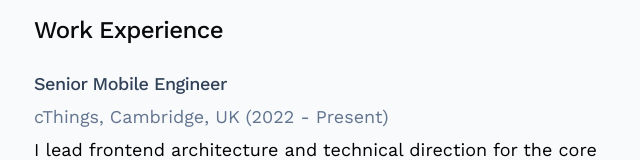
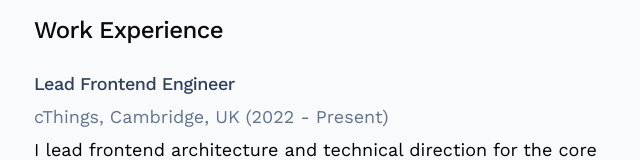
Before and after one commit to johncummins/portfolio, a Next.js app: page /about in a window 1280 px wide. Shown: the part 716-876 px from the top of the page, without its empty margins (318-958 px from the left). Built offline with nearby package versions, Linux system fonts and the light colour scheme.

Commit message:
Updates to constants file

```diff
--- a/app/about/page.tsx
+++ b/app/about/page.tsx
@@ -50,7 +50,7 @@ export default function About() {
           <div className="space-y-6">
             <div>
               <h3 className="text-lg font-medium text-slate-700 mb-1">
-                Senior Mobile Engineer
+                Lead Frontend Engineer
               </h3>
               <p className="text-lg text-slate-500 mb-1">
                 cThings, Cambridge, UK (2022 - Present)
```
